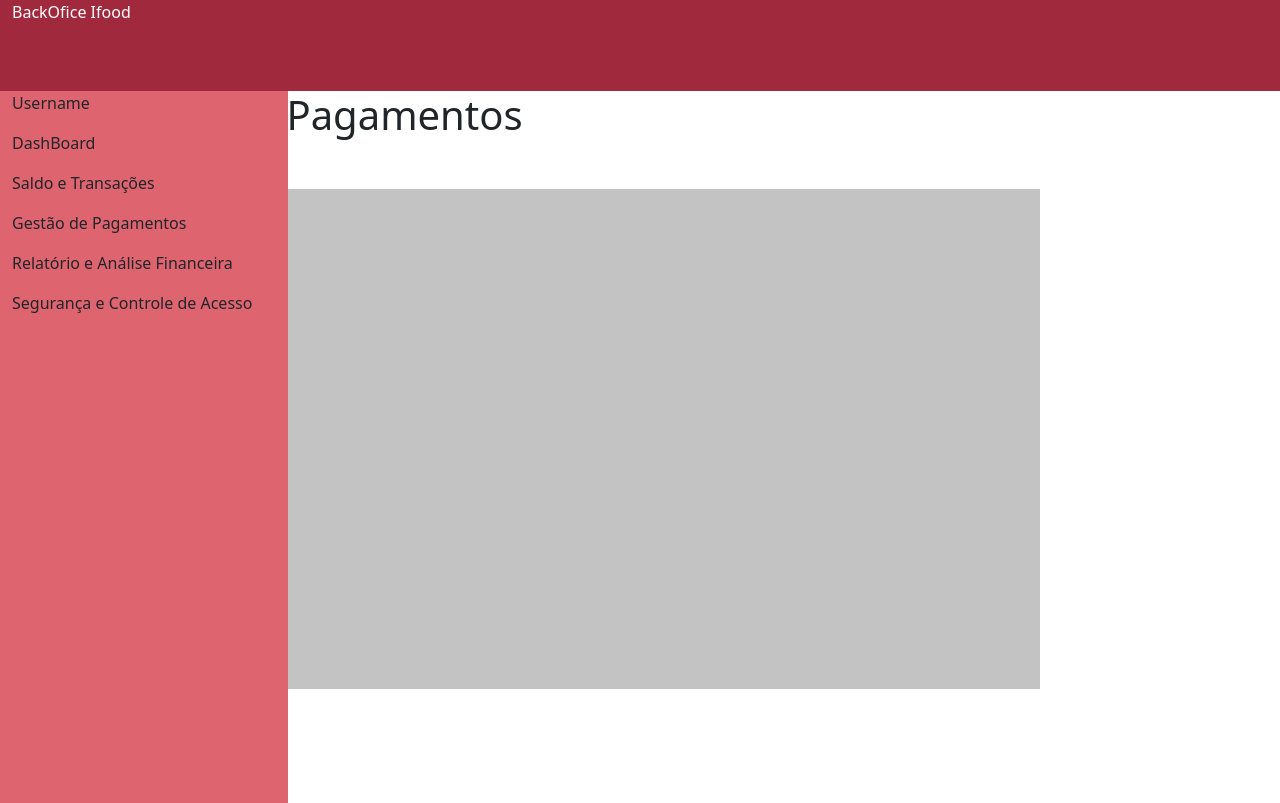
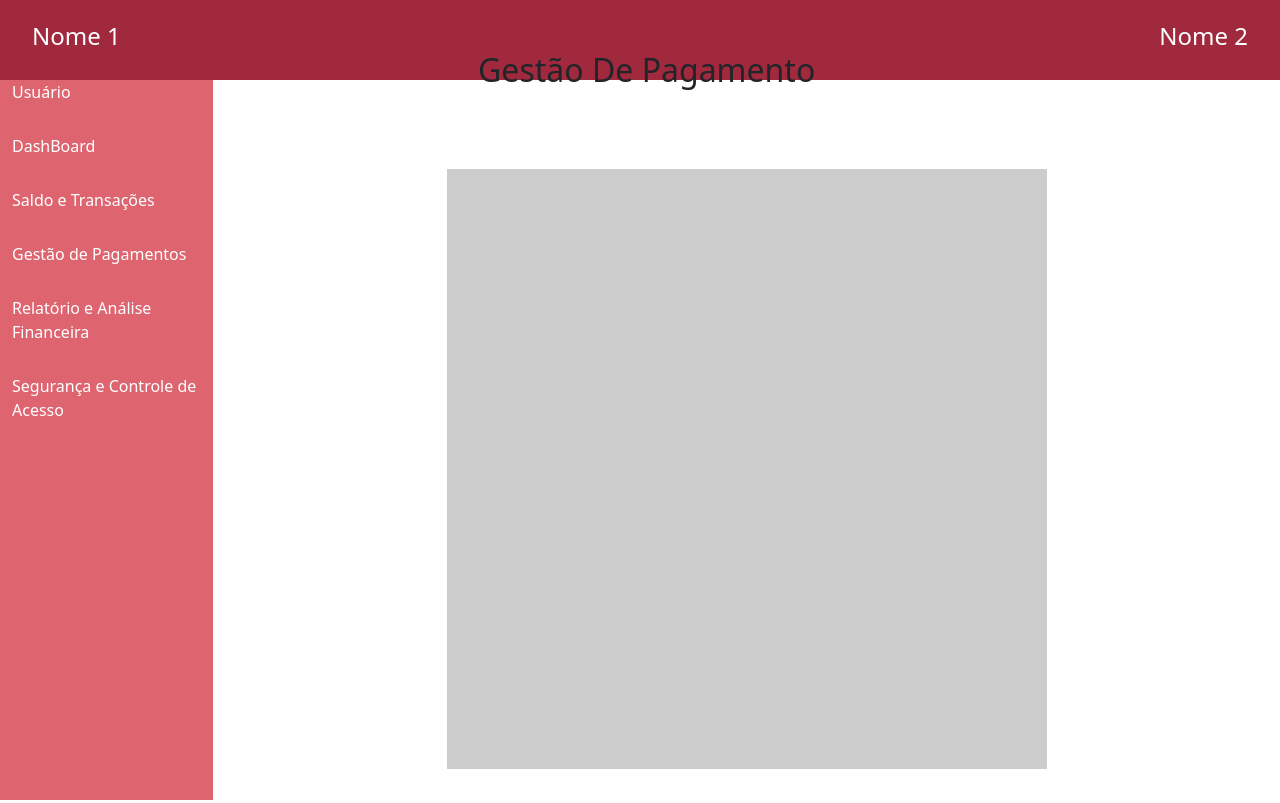
Before and after one commit to HenriqueFreitas-GH/Challanger, a plain HTML site: page GestaodePagamento/index.html in a window 1280 px wide. Drawn offline with nearby package versions, Linux system fonts and the light colour scheme.

Commit message:
agora vai

```diff
--- a/GestaodePagamento/css/style.css
+++ b/GestaodePagamento/css/style.css
@@ -1,27 +1,98 @@
-body{
+body {
     font-family: "Poppins", system-ui;
+  }
+.header {
+    height: 80px;
+    background-color: #A1293D;
+    color: white;
 }
 
-header{
-    background-color: rgba(161, 41, 61, 1);
+.sidebar {
+    height: calc(100vh - 80px); /* Ocupa o restante da tela abaixo do header */
+    background-color: #DE6570;
+}
+.sidebar p {
+    margin-bottom: 30px; /* Espaçamento entre os parágrafos */
     color: white;
-    height: 91px;
-
 }
-#l{
-    position: absolute;
+.user {
+    margin-bottom: 60px; /* Espaçamento entre os parágrafos */
+    color: white;
+}
+.sidebar a { /* Espaçamento entre os parágrafos */
+    text-decoration: none;
+    display: block;
+}
+.sidebar p:hover{
+    color: rgb(105, 103, 103);
+    text-decoration: none;
+    display: block;
 }
 
-#la{
-    background-color: rgba(222, 101, 112, 1);
-    height: 89vh;
-    width: 288px;
-    position: absolute;
-    margin-bottom: 300p;
+
+.content {
+    display: flex;
+    justify-content: center;
+    align-items: center;
+    height: calc(100vh - 80px);
+    flex-direction: column;
 }
-#frame{
-    background-color: rgba(195, 195, 195, 1);
-    height: 500px;
-    width: 800px;
-    margin-top: 50px;
+
+.central-box {
+    width: 100%;
+    max-width: 600px;
+    height: 100%;
+    max-height: 600px;
+    background-color: #ccc;
+    display: flex;
+    justify-content: center;
+    align-items: center;
+    text-align: center;
 }
+.central-text {
+    position: relative;
+    top: -60px; /* Move o texto mais para cima */
+    left: -100px; /* Move o texto para a esquerda */
+    margin-bottom: 20px;
+}
+
+@media (max-width: 768px) {
+    .header {
+        height: 60px;
+    }
+
+    .sidebar {
+        height: auto;
+        min-height: 100px;
+    }
+    .sidebar p{
+        margin-bottom: 5px;
+
+    }
+
+    .content {
+        height: auto;
+    }
+
+    .central-box {
+        max-width: 400px;
+        max-height: 400px;
+    }
+
+    .central-text {
+        top: -40px; /* Ajustar a posição do texto no mobile */
+        left: -30px;
+    }
+}
+
+@media (max-width: 576px) {
+    .central-box {
+        max-width: 300px;
+        max-height: 300px;
+    }
+
+    .central-text {
+        top: -35px;
+        left: -20px;
+    }
+}
--- a/GestaodePagamento/index.html
+++ b/GestaodePagamento/index.html
@@ -12,28 +12,35 @@
         <link href="https://cdn.jsdelivr.net/npm/bootstrap@5.3.3/dist/css/bootstrap.min.css" rel="stylesheet" integrity="sha384-QWTKZyjpPEjISv5WaRU9OFeRpok6YctnYmDr5pNlyT2bRjXh0JMhjY6hW+ALEwIH" crossorigin="anonymous">
 </head>
 
-<body><header>
-<div class="container" id="l">
-        <p>BackOfice Ifood</p>
+<body>
+    <header class="header d-flex justify-content-between align-items-center p-3">
+        <h1 class="ms-3 h4">Nome 1</h1>
+        <h1 class="me-3 h4">Nome 2</h1>
+    </header>
+
+    <div class="container-fluid">
+        <div class="row">
+            <!-- Sidebar Lateral -->
+            <div class="col-12 col-md-2 sidebar">
+                <a href="#"><p class="user">Usuário</p></a>
+                <a href="#"><p>DashBoard</p></a>
+                <a href="#"><p>Saldo e Transações</p></a>
+                <a href="#"><p>Gestão de Pagamentos</p></a>
+                <a href="#"><p>Relatório e Análise Financeira</p></a>
+                <a href="#"><p>Segurança e Controle de Acesso</p></a>
+            </div>
+
+            <!-- Conteúdo Central -->
+            <div class="col-12 col-md-10 content">
+                <!-- Texto acima do conteúdo central -->
+                <h2 class="central-text">Gestão De Pagamento</h2>
+                <!-- Quadrado Central Aumentado -->
+                <div class="central-box">
+                    <p></p>
+                </div>
+            </div>
+        </div>
     </div>
-
-</header>
- <div class="container" id="la">
-
-     <p>Username</p>
-     <p>DashBoard</p>
-     <p>Saldo e Transações</p>
-     <p>Gestão de Pagamentos</p>
-     <p>Relatório e Análise Financeira</p>
-     <p>Segurança e Controle de Acesso</p>
- </div>
-
-<div class="container">
-    <h1>Gestão De Pagamentos</h1>
-    <div class="container" id="frame">
-
-    </div>
-</div>
 
 
 
```
